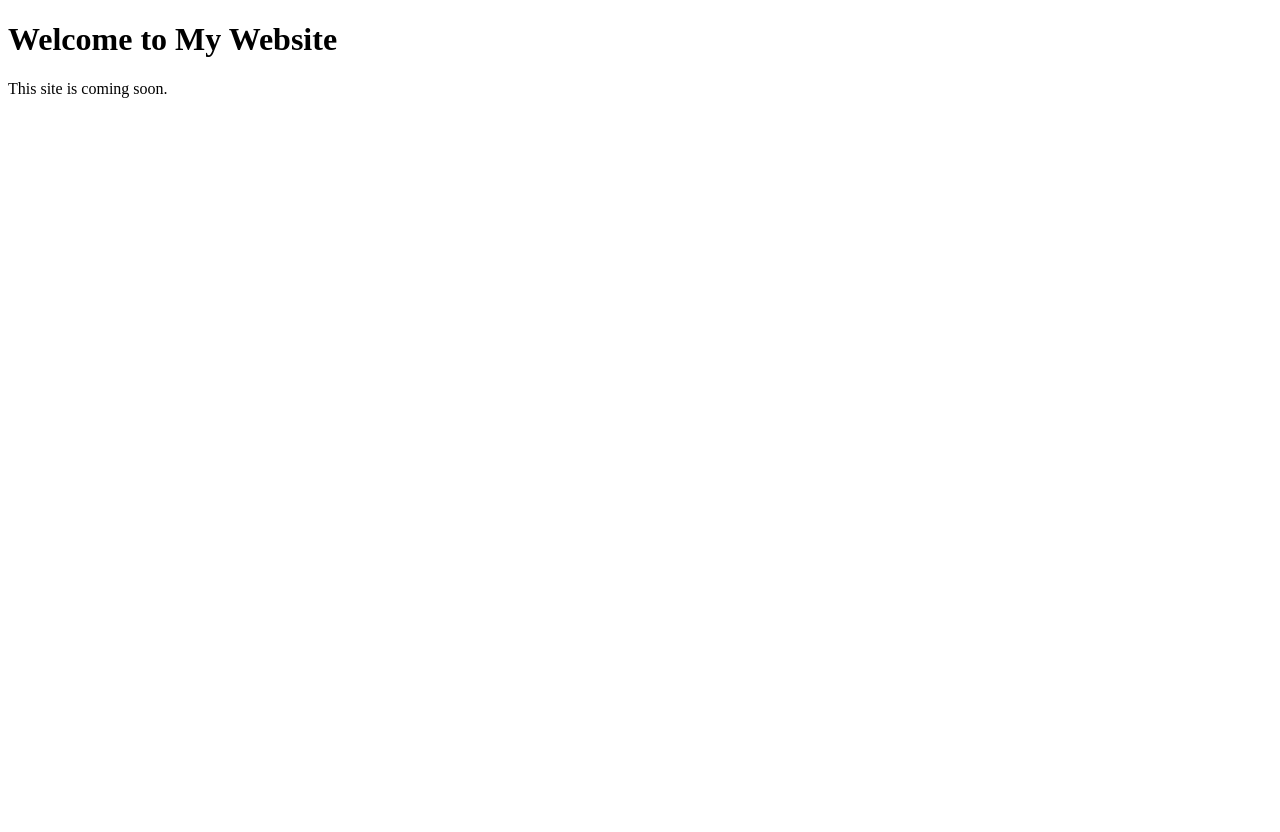
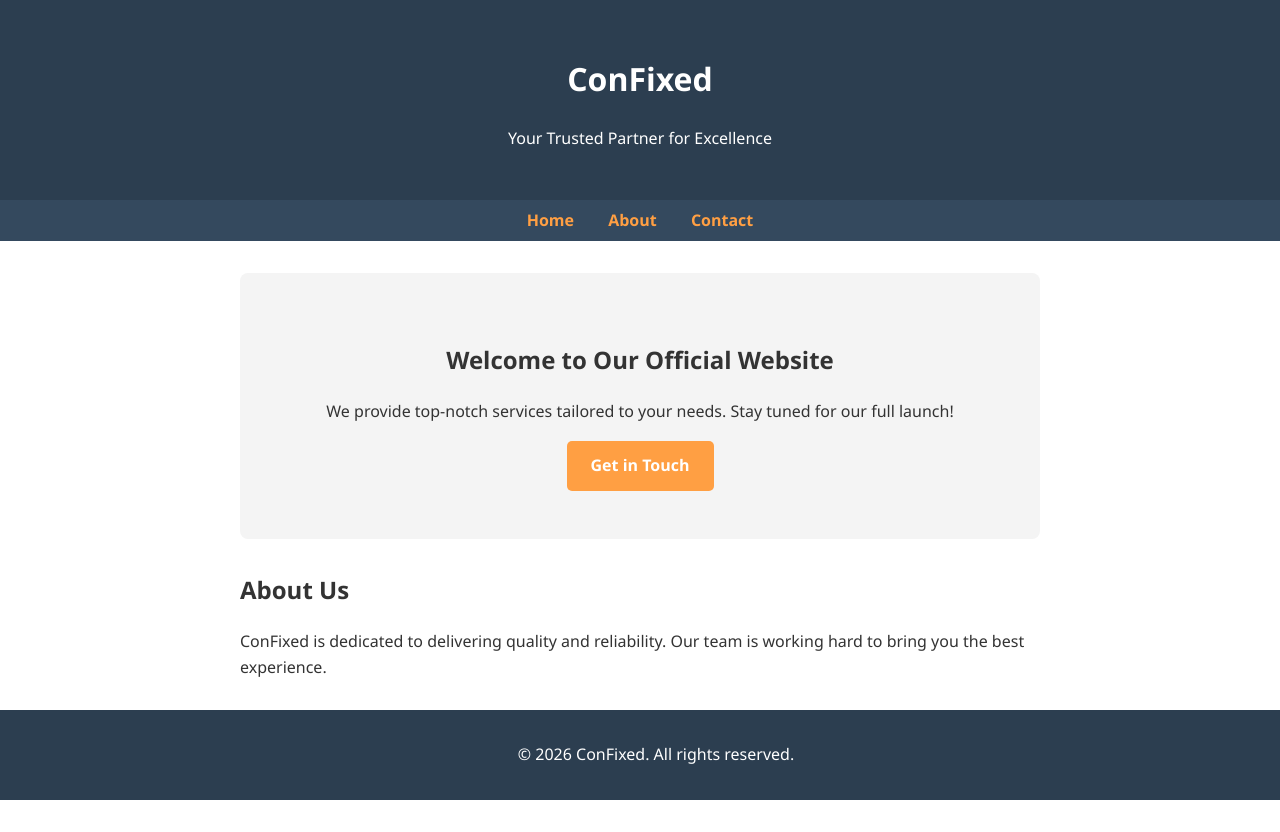
Before and after one commit to Confixed-7447/Confixed-7447.github.io, a plain HTML site: page index.html in a window 1280 px wide. Before the commit the page ends 800 px from the top, so only its background shows below. Drawn offline with Linux system fonts and the light colour scheme.

Commit message:
Revamp index.html with new title and layout

```diff
--- a/index.html
+++ b/index.html
@@ -2,10 +2,100 @@
 <html lang="en">
 <head>
     <meta charset="UTF-8">
-    <title>My Website</title>
+    <meta name="viewport" content="width=device-width, initial-scale=1.0">
+    <title>ConFixed - Professional Services</title>
+    <style>
+        body {
+            font-family: 'Segoe UI', Tahoma, Geneva, Verdana, sans-serif;
+            margin: 0;
+            padding: 0;
+            color: #333;
+            line-height: 1.6;
+        }
+        header {
+            background: #2c3e50;
+            color: #fff;
+            padding: 2rem 1rem;
+            text-align: center;
+        }
+        nav {
+            background: #34495e;
+            color: #fff;
+            padding: 0.5rem;
+            text-align: center;
+        }
+        nav a {
+            color: #ff9f43;
+            margin: 0 15px;
+            text-decoration: none;
+            font-weight: bold;
+        }
+        .container {
+            padding: 2rem;
+            max-width: 800px;
+            margin: auto;
+        }
+        .hero {
+            background: #f4f4f4;
+            padding: 3rem 2rem;
+            border-radius: 8px;
+            text-align: center;
+            margin-bottom: 2rem;
+        }
+        .btn {
+            display: inline-block;
+            background: #ff9f43;
+            color: #fff;
+            padding: 0.75rem 1.5rem;
+            text-decoration: none;
+            border-radius: 5px;
+            font-weight: bold;
+        }
+        footer {
+            background: #2c3e50;
+            color: #fff;
+            text-align: center;
+            padding: 1rem;
+            position: fixed;
+            bottom: 0;
+            width: 100%;
+        }
+    </style>
 </head>
 <body>
-    <h1>Welcome to My Website</h1>
-    <p>This site is coming soon.</p>
+
+<header>
+    <h1>ConFixed</h1>
+    <p>Your Trusted Partner for Excellence</p>
+</header>
+
+<nav>
+    <a href="#home">Home</a>
+    <a href="#about">About</a>
+    <a href="#contact">Contact</a>
+</nav>
+
+<div class="container">
+    <section id="home" class="hero">
+        <h2>Welcome to Our Official Website</h2>
+        <p>We provide top-notch services tailored to your needs. Stay tuned for our full launch!</p>
+        <a href="#contact" class="btn">Get in Touch</a>
+    </section>
+
+    <section id="about">
+        <h2>About Us</h2>
+        <p>ConFixed is dedicated to delivering quality and reliability. Our team is working hard to bring you the best experience.</p>
+    </section>
+
+    <section id="contact">
+        <h2>Contact Us</h2>
+        <p>Email us at: <strong>info@confixed.com</strong></p>
+    </section>
+</div>
+
+<footer>
+    <p>&copy; 2026 ConFixed. All rights reserved.</p>
+</footer>
+
 </body>
 </html>
```
